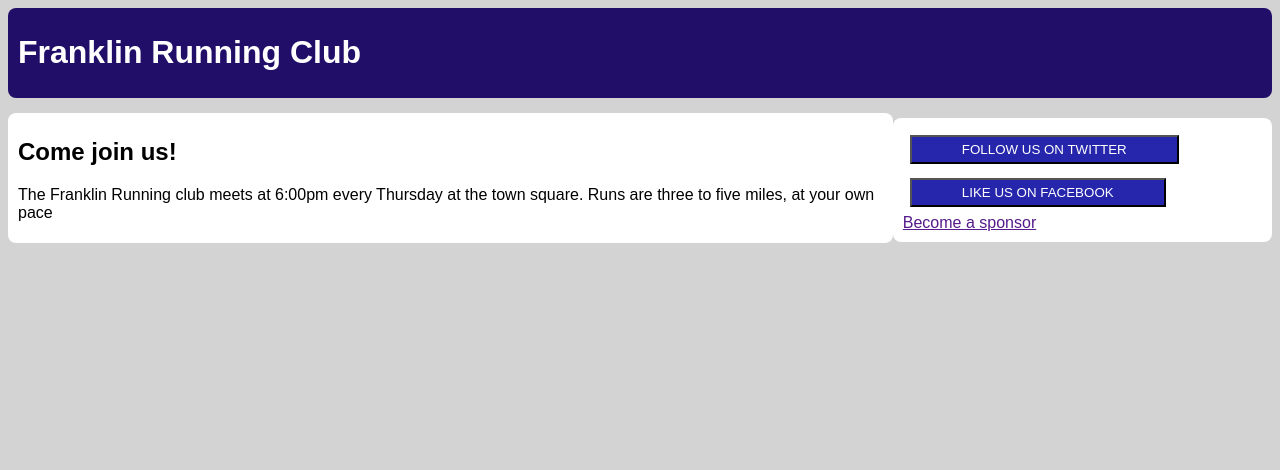
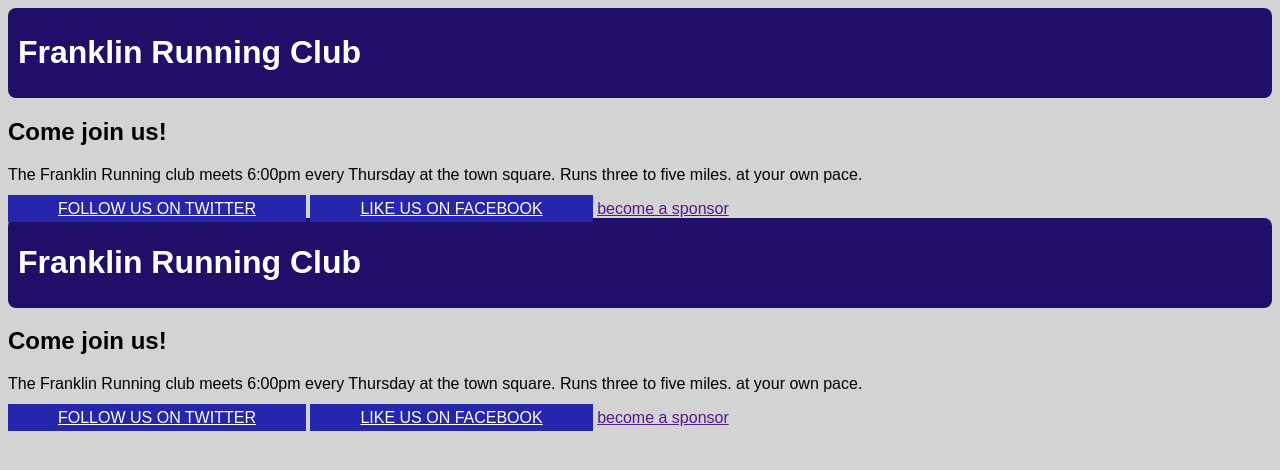
Before and after one commit to Apollo10001/Section, a plain HTML site: page index.html in a window 1280 px wide. Drawn offline with Linux system fonts and the light colour scheme.

Commit message:
Update index.html

```diff
--- a/index.html
+++ b/index.html
@@ -4,7 +4,7 @@
     <meta charset="UTF-8">
     <meta http-equiv="X-UA-Compatible" content="IE=edge">
     <meta name="viewport" content="width=device-width, initial-scale=1.0">
-    <title>Css Mastery</title>
+    <title>Test</title>
     <link rel="stylesheet" href="index.css">
 </head>
 <body>
@@ -12,19 +12,48 @@
         <h1>Franklin Running Club</h1>
     </header>
     <div class="container">
-        <main class="details">
+        <main class="main">
             <h2>Come join us!</h2>
             <p>
-                The Franklin Running club meets at 6:00pm every Thursday
-                at the town square. Runs are three to five miles,
-                at your own pace
+                The Franklin Running club meets 6:00pm every Thursday
+                at the town square. Runs three to five miles. at your
+                own pace.
             </p>
         </main>
+        <aside class="buttons">
+            <a href="" class="button">FOLLOW US ON TWITTER</a>
+            <a href="" class="button"> LIKE US ON FACEBOOK</a>
+            <a href="" class="sponsor-link">become a sponsor</a>
+        </aside>
     </div>
-    <aside class="aside">
-        <div class="widget"><button class="button">FOLLOW US ON TWITTER</button></div>
-        <div class="widget"><button class="button">LIKE US ON FACEBOOK</button></div>
-        <a href="">Become a sponsor</a>
-    </aside>
+</body>
+</html><!DOCTYPE html>
+<html lang="en">
+<head>
+    <meta charset="UTF-8">
+    <meta http-equiv="X-UA-Compatible" content="IE=edge">
+    <meta name="viewport" content="width=device-width, initial-scale=1.0">
+    <title>Test</title>
+    <link rel="stylesheet" href="index.css">
+</head>
+<body>
+    <header class="header">
+        <h1>Franklin Running Club</h1>
+    </header>
+    <div class="container">
+        <main class="main">
+            <h2>Come join us!</h2>
+            <p>
+                The Franklin Running club meets 6:00pm every Thursday
+                at the town square. Runs three to five miles. at your
+                own pace.
+            </p>
+        </main>
+        <aside class="buttons">
+            <a href="" class="button">FOLLOW US ON TWITTER</a>
+            <a href="" class="button"> LIKE US ON FACEBOOK</a>
+            <a href="" class="sponsor-link">become a sponsor</a>
+        </aside>
+    </div>
 </body>
 </html>
```
